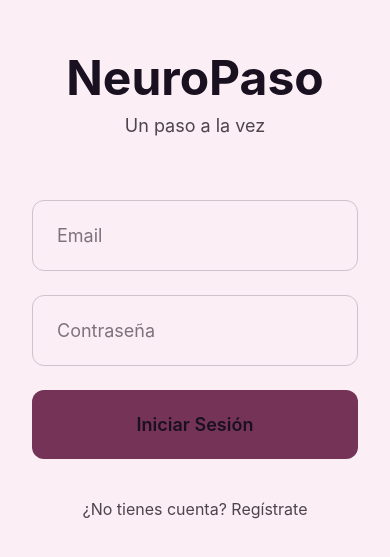
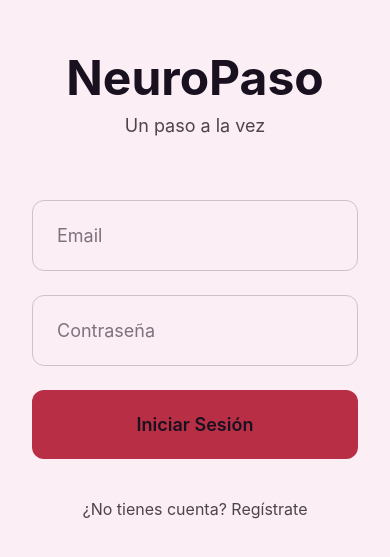
Before and after one commit to maxsaeta/1paso-web, a React Native app: screen / in a window 390 px wide. Shown: the part 131-688 px from the top of the page. Built offline with nearby package versions, Linux system fonts and the light colour scheme; no server answers.

Commit message:
fix: update primary colors to M3 red for better contrast

```diff
--- a/app.html
+++ b/app.html
@@ -8,8 +8,8 @@
     <link rel="icon" href="assets/favicon.png" type="image/png">
     <style>
         :root {
-            --primary: #e8a0bf;
-            --on-primary: #3e1028;
+            --primary: #e84057;
+            --on-primary: #ffffff;
             --primary-container: #5c1940;
             --on-primary-container: #ffd8e4;
             --secondary: #d0b8c9;
@@ -151,7 +151,7 @@
 
         .btn-primary:hover {
             transform: translateY(-2px);
-            box-shadow: 0 8px 24px rgba(232, 160, 191, 0.3);
+            box-shadow: 0 8px 24px rgba(232, 64, 87, 0.3);
         }
 
         .btn-secondary {
--- a/landing.html
+++ b/landing.html
@@ -9,8 +9,8 @@
     <style>
         :root {
             /* M3 Dark Theme */
-            --primary: #e8a0bf;
-            --on-primary: #3e1028;
+            --primary: #e84057;
+            --on-primary: #ffffff;
             --primary-container: #5c1940;
             --on-primary-container: #ffd8e4;
             --secondary: #d0b8c9;
@@ -107,7 +107,7 @@
 
         .cta-button:hover {
             transform: translateY(-2px);
-            box-shadow: 0 4px 12px rgba(232, 160, 191, 0.3);
+            box-shadow: 0 4px 12px rgba(232, 64, 87, 0.3);
         }
 
         /* Hero Section */
@@ -166,7 +166,7 @@
 
         .btn-primary:hover {
             transform: translateY(-2px);
-            box-shadow: 0 8px 24px rgba(232, 160, 191, 0.3);
+            box-shadow: 0 8px 24px rgba(232, 64, 87, 0.3);
         }
 
         .btn-secondary {
--- a/src/constants/darkColors.ts
+++ b/src/constants/darkColors.ts
@@ -1,8 +1,8 @@
 // M3 Dark Theme Color Scheme
 export const darkColors = {
   // Primary
-  primary: '#e8a0bf',
-  onPrimary: '#3e1028',
+  primary: '#e84057',
+  onPrimary: '#ffffff',
   primaryContainer: '#5c1940',
   onPrimaryContainer: '#ffd8e4',
 
@@ -72,17 +72,17 @@ export const darkColors = {
   transparent: 'transparent',
 
   tintedError: 'rgba(255, 180, 171, 0.1)',
-  tintedAccent: 'rgba(232, 160, 191, 0.1)',
+  tintedAccent: 'rgba(232, 64, 87, 0.1)',
   tintedInfo: 'rgba(196, 200, 255, 0.1)',
   tintedWarning: 'rgba(251, 191, 36, 0.1)',
 
   // Gradients
   gradientStart: '#1a1120',
   gradientEnd: '#231a24',
-  gradientAccent: ['#e8a0bf', '#c4c8ff'],
+  gradientAccent: ['#e84057', '#c4c8ff'],
   gradientSuccess: ['#4ade80', '#22c55e'],
 
   // Legacy aliases (backwards compatibility)
-  accent: '#e8a0bf',
+  accent: '#e84057',
   surfaceLight: '#322832',
 };
--- a/src/constants/lightColors.ts
+++ b/src/constants/lightColors.ts
@@ -1,7 +1,7 @@
 // M3 Light Theme Color Scheme
 export const lightColors = {
   // Primary
-  primary: '#753358',
+  primary: '#b82e44',
   onPrimary: '#ffffff',
   primaryContainer: '#ffd8e4',
   onPrimaryContainer: '#3e1028',
@@ -48,7 +48,7 @@ export const lightColors = {
   // Inverse
   inverseSurface: '#322832',
   inverseOnSurface: '#f2e0e8',
-  inversePrimary: '#e8a0bf',
+  inversePrimary: '#e84057',
 
   // Scrim & Shadow
   scrim: '#000000',
@@ -72,17 +72,17 @@ export const lightColors = {
   transparent: 'transparent',
 
   tintedError: 'rgba(186, 26, 26, 0.08)',
-  tintedAccent: 'rgba(117, 51, 88, 0.08)',
+  tintedAccent: 'rgba(184, 46, 68, 0.08)',
   tintedInfo: 'rgba(89, 92, 142, 0.08)',
   tintedWarning: 'rgba(217, 119, 6, 0.08)',
 
   // Gradients
   gradientStart: '#fceef5',
   gradientEnd: '#f1e7ee',
-  gradientAccent: ['#753358', '#595c8e'],
+  gradientAccent: ['#b82e44', '#595c8e'],
   gradientSuccess: ['#16a34a', '#22c55e'],
 
   // Legacy aliases (backwards compatibility)
-  accent: '#753358',
+  accent: '#b82e44',
   surfaceLight: '#ece1e9',
 };
```
